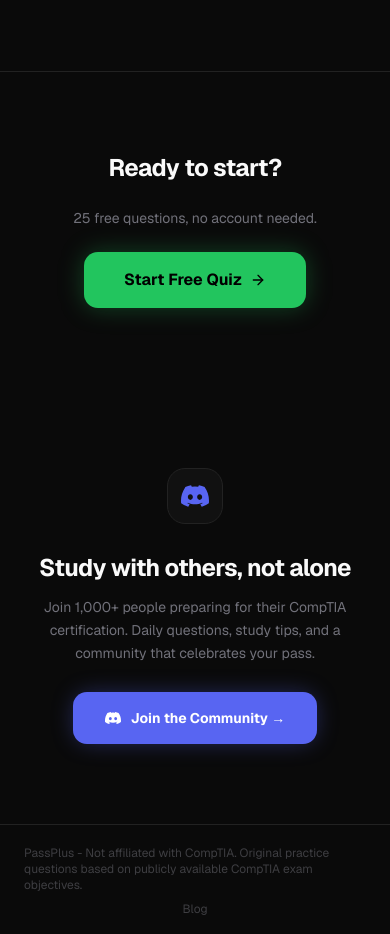
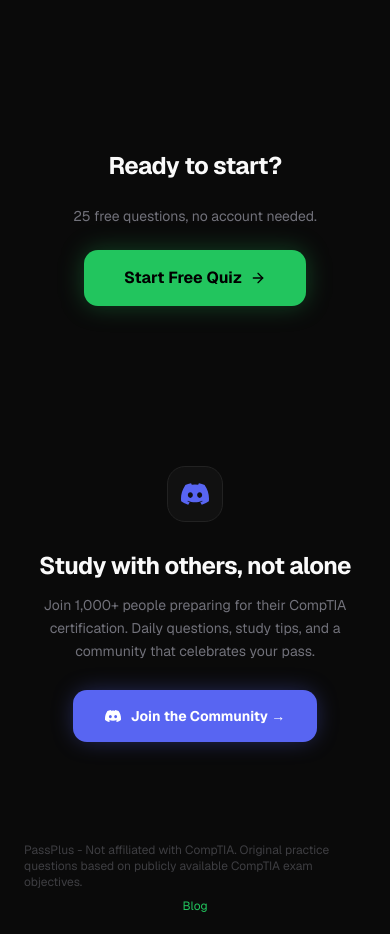
Before and after one commit to RayyanNahavandi/passplus, a Next.js app: page / in a window 390 px wide. Shown: the part 2524-3458 px from the top of the page. Built offline with nearby package versions, Linux system fonts and the light colour scheme; no server answers.

Commit message:
remove all section divider lines from landing page

```diff
--- a/app/page.tsx
+++ b/app/page.tsx
@@ -758,7 +758,7 @@
       </section>
 
       {/* Features */}
-      <section className="border-t border-border px-6 py-24">
+      <section className="px-6 py-24">
         <div className="max-w-4xl mx-auto grid sm:grid-cols-3 gap-5">
           {[
             {
@@ -801,7 +801,7 @@
 
       {/* CTA */}
       {!freeCompleted && (
-        <section className="border-t border-border px-6 py-20 text-center">
+        <section className="px-6 py-20 text-center">
           <motion.div
             initial={shouldReduce ? {} : { opacity: 0, y: 16 }}
             whileInView={shouldReduce ? {} : { opacity: 1, y: 0 }}
@@ -871,11 +871,11 @@
         </motion.div>
       </section>
 
-      <footer className="border-t border-border px-6 py-5 flex flex-col sm:flex-row items-center justify-between gap-2 text-xs text-muted-foreground/50">
+      <footer className="px-6 py-5 flex flex-col sm:flex-row items-center justify-between gap-2 text-xs text-muted-foreground/50">
         <span>
           PassPlus - Not affiliated with CompTIA. Original practice questions based on publicly available CompTIA exam objectives.
         </span>
-        <Link href="/blog" className="hover:text-muted-foreground transition-colors">
+        <Link href="/blog" className="text-accent-green hover:text-accent-hover transition-colors">
           Blog
         </Link>
       </footer>
```
